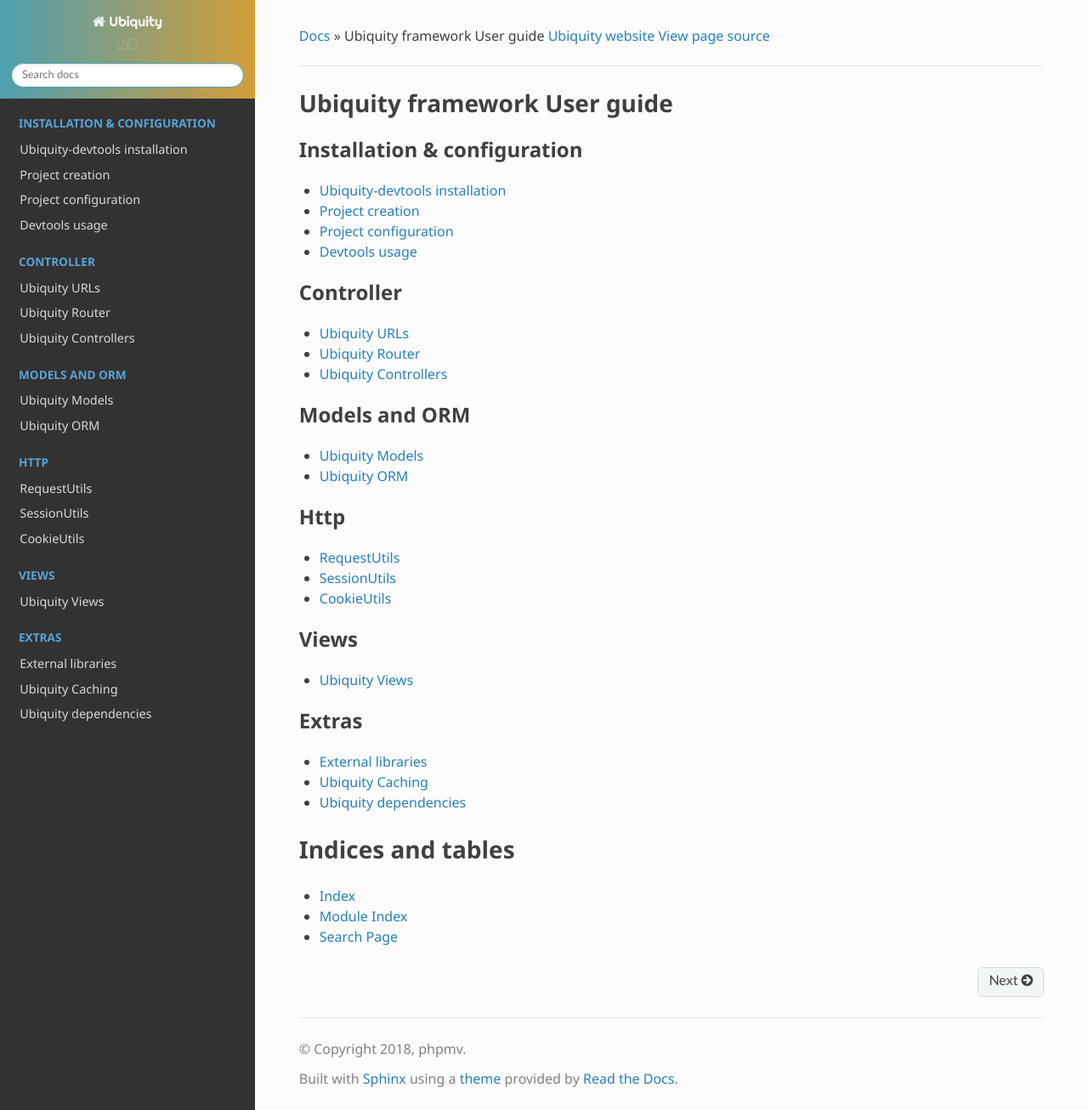
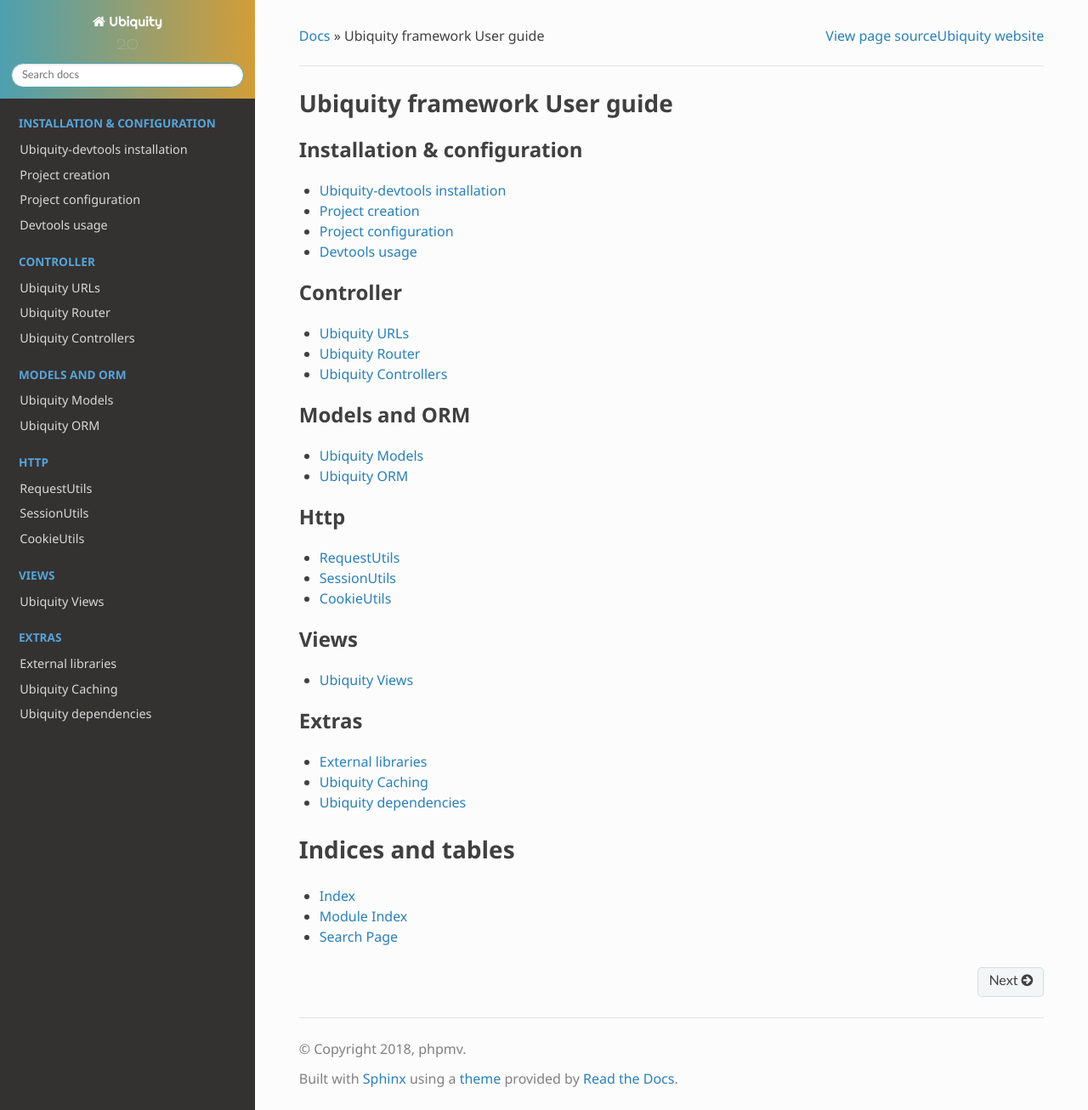
Before and after one commit to phpMv/ubiquity, a Sphinx documentation site: the page built from docs/index.rst, in a window 1280 px wide and 1306 px high. Shown: the whole window at 85% size. Built offline with Sphinx 7.4.7 and the Read the Docs theme 2.0.0, drawn with Linux system fonts in a browser that asks for light colours; pages that are not in the unit, such as notebooks, are missing from menus.

Commit message:
doc link

```diff
--- a/docs/_templates/breadcrumbs.html
+++ b/docs/_templates/breadcrumbs.html
@@ -35,9 +35,11 @@
       <li>{{ title }}</li>
     {% endblock %}
     {% block breadcrumbs_aside %}
+       <li class="wy-breadcrumbs-aside">
+           <a class="fa fa-external-link-square-alt" href="https://ubiquity.kobject.net">Ubiquity website</a>
+       </li>
       <li class="wy-breadcrumbs-aside">
         {% if hasdoc(pagename) %}
-            <li><a href="https://ubiquity.kobject.net">Ubiquity website</a></li>
             {% if display_github %}
             {% if check_meta and 'github_url' in meta %}
               <!-- User defined GitHub URL -->
```
Also changed, not shown: docs/_static/firstProject.png.
